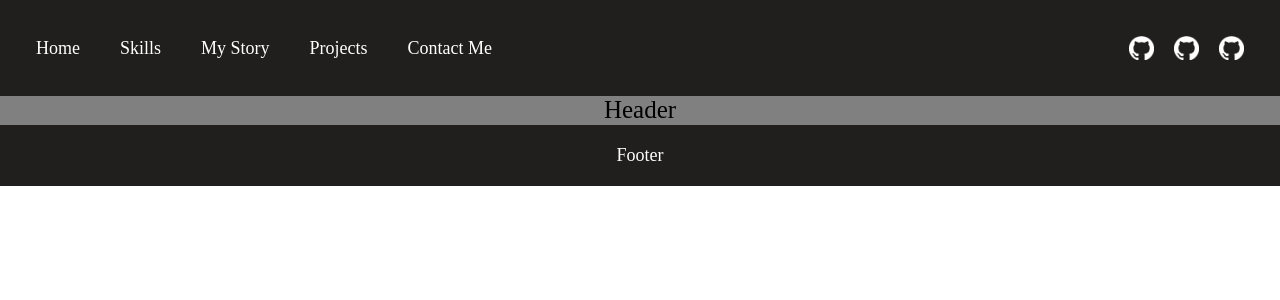
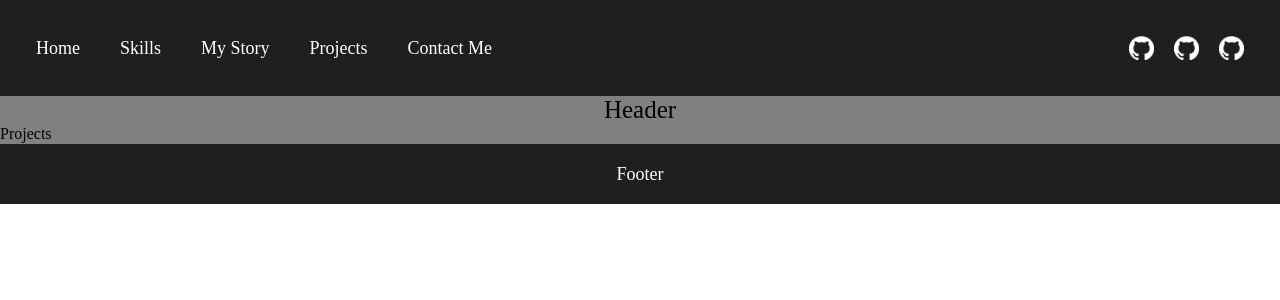
Before and after one commit to Bouderton/about-me, a React (Vite) app in the folder hello-vite/: page /projects in a window 1280 px wide. Shown: the top 300 px of the page. Built offline with nearby package versions, Linux system fonts and the light colour scheme.

Commit message:
projects router

```diff
--- a/hello-vite/src/components/App/App.jsx
+++ b/hello-vite/src/components/App/App.jsx
@@ -8,6 +8,7 @@ import Main from "../Main/Main";
 import Footer from "../Footer/Footer";
 import Skills from "../Skills/Skills";
 import MyStory from "../MyStory/MyStory";
+import Projects from "../Projects/Projects";
 
 function App() {
   return (
@@ -18,6 +19,7 @@ function App() {
           <Route path="/" element={<Main />} />
           <Route path="/skills" element={<Skills />} />
           <Route path="/my-story" element={<MyStory />} />
+          <Route path="/projects" element={<Projects />} />
         </Routes>
         <Footer />
       </div>
--- a/hello-vite/src/components/Nav/Nav.jsx
+++ b/hello-vite/src/components/Nav/Nav.jsx
@@ -31,7 +31,14 @@ const Nav = () => {
               My Story
             </Link>
           </li>
-          <li className="nav__list-item">Projects</li>
+          <li className="nav__list-item">
+            <Link
+              to="/projects"
+              style={{ textDecoration: "none", color: "white" }}
+            >
+              Projects
+            </Link>
+          </li>
           <li className="nav__list-item">Contact Me</li>
         </ul>
       </nav>
--- a/hello-vite/src/components/Projects/Projects.jsx
+++ b/hello-vite/src/components/Projects/Projects.jsx
@@ -0,0 +1,11 @@
+import "./Projects.css";
+
+const Projects = () => {
+  return (
+    <div>
+      <p>Projects</p>
+    </div>
+  );
+};
+
+export default Projects;
```
Also changed, not shown: hello-vite/src/components/Projects/Project.css (deleted), hello-vite/src/components/Projects/Projects.css (added).
